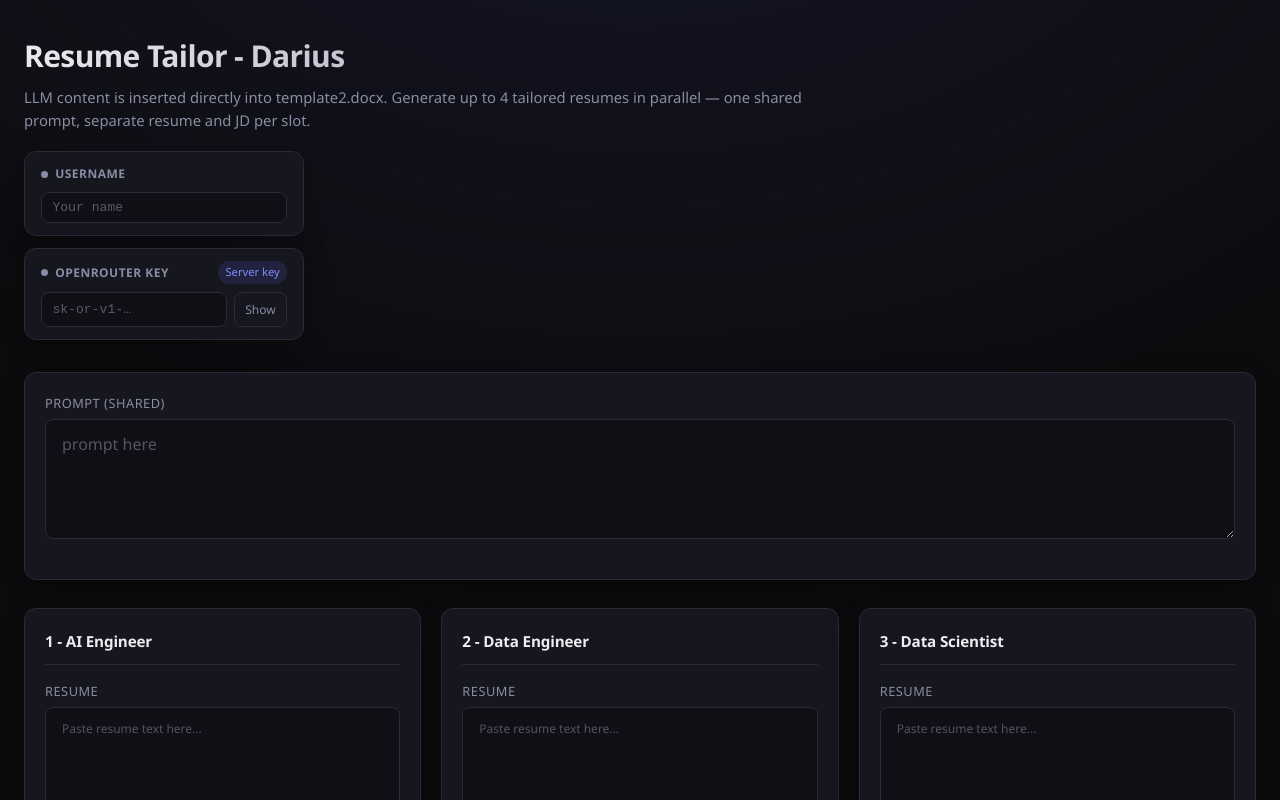
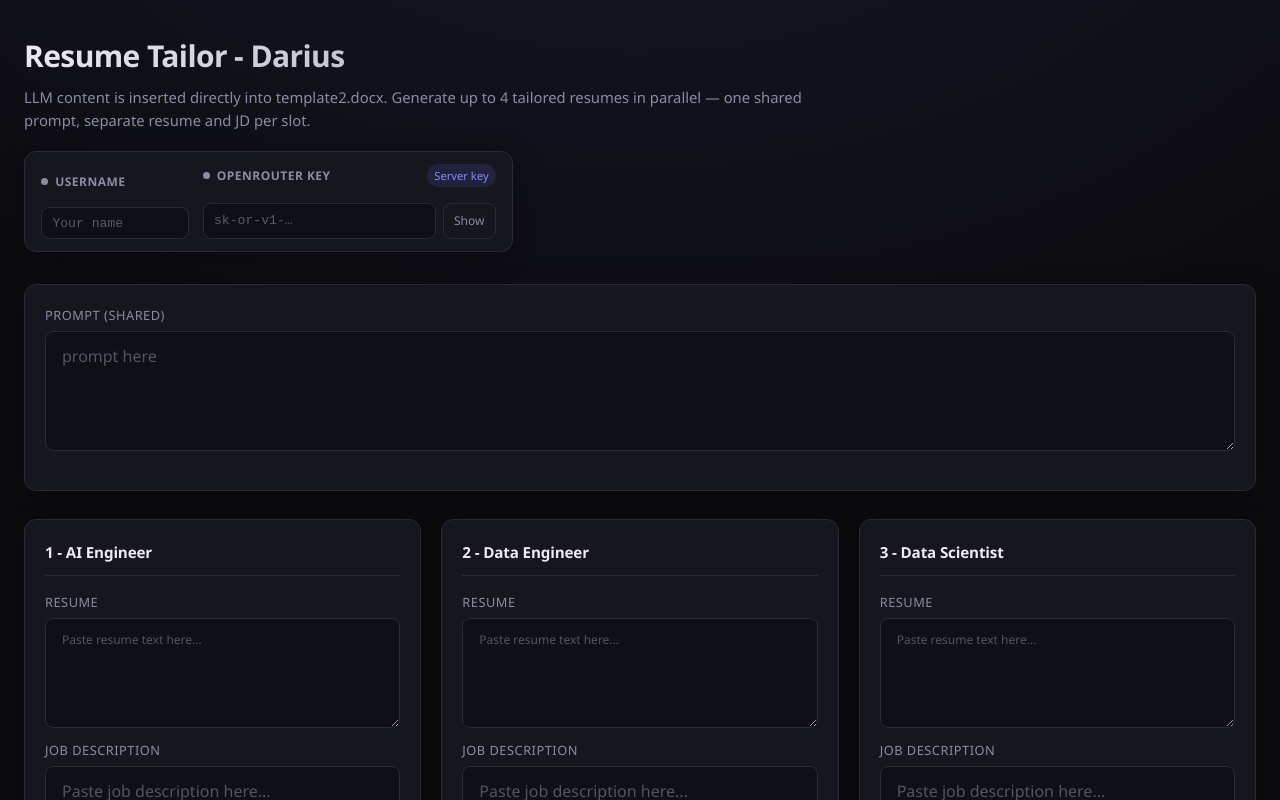
Before and after one commit to fmn20051230-del/resume-tailor-darius2.0, a Next.js app: page / in a window 1280 px wide. Shown: the top 800 px of the page. Built offline with nearby package versions, Linux system fonts and the light colour scheme.

Commit message:
added logs feature

```diff
--- a/app/globals.css
+++ b/app/globals.css
@@ -127,8 +127,6 @@ textarea {
 
 .rt-header-controls {
   display: flex;
-  gap: 0.75rem;
-  flex-wrap: wrap;
   flex-shrink: 0;
   align-items: flex-start;
 }
@@ -142,6 +140,42 @@ textarea {
   border-radius: var(--radius);
   box-shadow: var(--shadow);
   transition: border-color var(--transition), box-shadow var(--transition);
+}
+
+.rt-key-bar--inline {
+  width: min(100%, 640px);
+  display: flex;
+  flex-direction: row;
+  align-items: flex-end;
+  gap: 0.85rem;
+  flex-wrap: nowrap;
+}
+
+.rt-inline-field {
+  display: flex;
+  flex-direction: column;
+  gap: 0.5rem;
+  min-width: 0;
+}
+
+.rt-inline-field--user {
+  flex: 0 0 148px;
+}
+
+.rt-inline-field--key {
+  flex: 1 1 auto;
+  min-width: 0;
+}
+
+@media (max-width: 560px) {
+  .rt-key-bar--inline {
+    flex-wrap: wrap;
+  }
+
+  .rt-inline-field--user,
+  .rt-inline-field--key {
+    flex: 1 1 100%;
+  }
 }
 
 .rt-key-bar:focus-within {
--- a/app/page.tsx
+++ b/app/page.tsx
@@ -648,7 +648,8 @@ export default function Home() {
           </div>
 
           <div className="rt-header-controls">
-          <div className="rt-key-bar">
+            <div className="rt-key-bar rt-key-bar--inline">
+              <div className="rt-inline-field rt-inline-field--user">
                 <div className="rt-key-bar-head">
                   <span
                     className={`rt-key-dot${username.trim() ? " rt-key-dot--active" : ""}`}
@@ -672,7 +673,7 @@ export default function Home() {
                 </div>
               </div>
 
-          <div className="rt-key-bar">
+              <div className="rt-inline-field rt-inline-field--key">
                 <div className="rt-key-bar-head">
                   <span
                     className={`rt-key-dot${apiKey.trim() ? " rt-key-dot--active" : ""}`}
@@ -705,6 +706,7 @@ export default function Home() {
                   >
                     {showApiKey ? "Hide" : "Show"}
                   </button>
+                </div>
               </div>
             </div>
           </div>
```
Also changed, not shown: 1 other file (tests, documents, lock files or other folders). Lines whose indentation alone changed are shown as unchanged.
